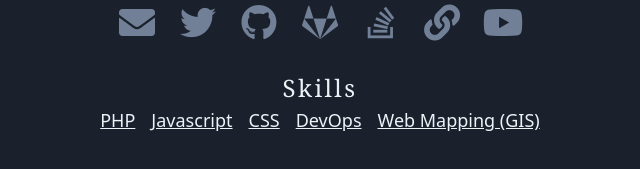
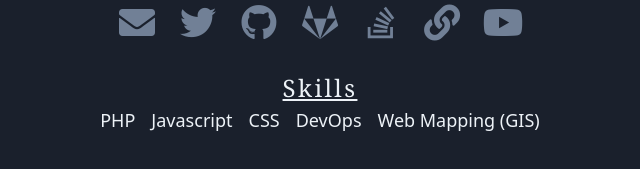
Before and after one commit to zackad/homepage, a Next.js app: page / in a window 1280 px wide. Shown: the part 207-376 px from the top of the page, without its empty margins (320-960 px from the left). Built offline with nearby package versions, Linux system fonts and the light colour scheme.

Commit message:
fix underline styly

```diff
--- a/components/Skills.jsx
+++ b/components/Skills.jsx
@@ -1,7 +1,7 @@
 export const Skills = () => (
   <section>
-    <h2 className='text-2xl font-serif tracking-widest mt-5'>Skills</h2>
-    <div className='flex flex-wrap justify-center text-lg underline leading-relaxed'>
+    <h2 className='text-2xl font-serif tracking-widest underline mt-5'>Skills</h2>
+    <div className='flex flex-wrap justify-center text-lg leading-relaxed'>
       <span className='mx-2'>PHP</span>
       <span className='mx-2'>Javascript</span>
       <span className='mx-2'>CSS</span>
```
